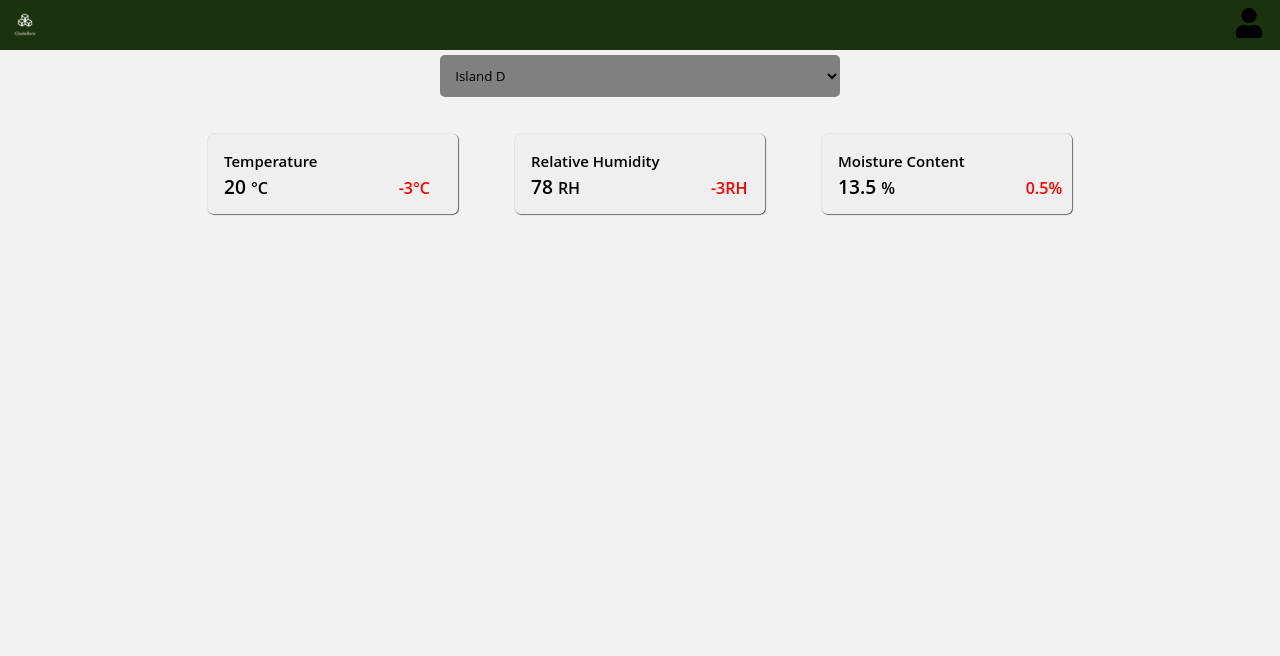
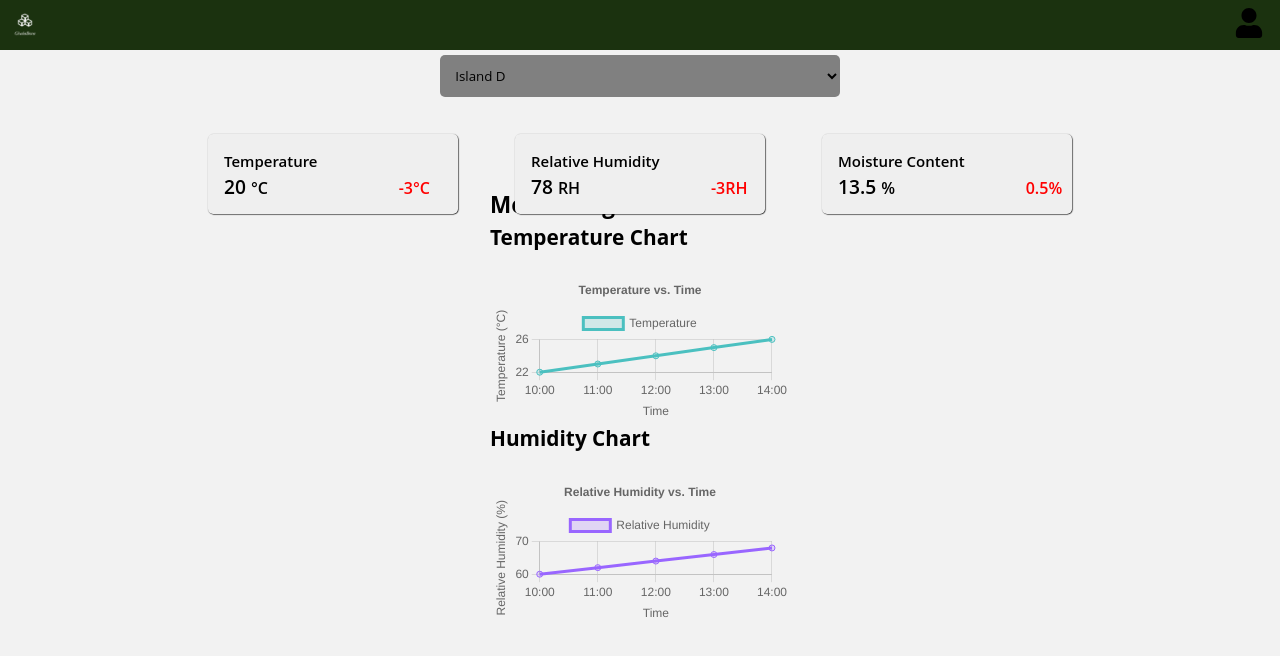
Before and after one commit to J-Thumi/ghalaBora, a React (Vite) app: page /home in a window 1280 px wide. Shown: the top 656 px of the page. Built offline with nearby package versions, Linux system fonts and the light colour scheme.

Commit message:
Add charts code

```diff
--- a/package.json
+++ b/package.json
@@ -11,8 +11,11 @@
   },
   "dependencies": {
     "@ant-design/icons": "^5.3.7",
+    "chart.js": "^4.4.3",
     "framer-motion": "^11.2.11",
+    "prop-types": "^15.8.1",
     "react": "^18.3.1",
+    "react-chartjs-2": "^5.2.0",
     "react-dom": "^18.3.1",
     "react-icons": "^5.2.1",
     "react-router-dom": "^6.23.1"
--- a/src/components/dashboard/charts.jsx
+++ b/src/components/dashboard/charts.jsx
@@ -1,9 +1,141 @@
 
+import PropTypes from 'prop-types';
+import { Line } from 'react-chartjs-2';
+import { Chart as ChartJS, CategoryScale, LinearScale, PointElement, LineElement, Title, Tooltip, Legend } from 'chart.js';
+
+// Register the required components
+ChartJS.register(CategoryScale, LinearScale, PointElement, LineElement, Title, Tooltip, Legend);
+
+const TemperatureChart = ({ data }) => {
+  const chartData = {
+    labels: data.map(d => d.time), // Extract the time from the data
+    datasets: [
+      {
+        label: 'Temperature',
+        data: data.map(d => d.temperature), // Extract the temperature from the data
+        fill: false,
+        backgroundColor: 'rgba(75,192,192,0.2)',
+        borderColor: 'rgba(75,192,192,1)',
+      },
+    ],
+  };
+
+  const options = {
+    responsive: true,
+    plugins: {
+      legend: {
+        display: true,
+        position: 'top',
+      },
+      title: {
+        display: true,
+        text: 'Temperature vs. Time',
+      },
+    },
+    scales: {
+      x: {
+        title: {
+          display: true,
+          text: 'Time',
+        },
+      },
+      y: {
+        title: {
+          display: true,
+          text: 'Temperature (°C)',
+        },
+      },
+    },
+  };
+
+  return <Line data={chartData} options={options} />;
+};
+
+TemperatureChart.propTypes = {
+  data: PropTypes.arrayOf(
+    PropTypes.shape({
+      time: PropTypes.string.isRequired,
+      temperature: PropTypes.number.isRequired,
+    })
+  ).isRequired,
+};
+
+const HumidityChart = ({ data }) => {
+  const chartData = {
+    labels: data.map(d => d.time), // Extract the time from the data
+    datasets: [
+      {
+        label: 'Relative Humidity',
+        data: data.map(d => d.humidity), // Extract the humidity from the data
+        fill: false,
+        backgroundColor: 'rgba(153,102,255,0.2)',
+        borderColor: 'rgba(153,102,255,1)',
+      },
+    ],
+  };
+
+  const options = {
+    responsive: true,
+    plugins: {
+      legend: {
+        display: true,
+        position: 'top',
+      },
+      title: {
+        display: true,
+        text: 'Relative Humidity vs. Time',
+      },
+    },
+    scales: {
+      x: {
+        title: {
+          display: true,
+          text: 'Time',
+        },
+      },
+      y: {
+        title: {
+          display: true,
+          text: 'Relative Humidity (%)',
+        },
+      },
+    },
+  };
+
+  return <Line data={chartData} options={options} />;
+};
+
+HumidityChart.propTypes = {
+  data: PropTypes.arrayOf(
+    PropTypes.shape({
+      time: PropTypes.string.isRequired,
+      humidity: PropTypes.number.isRequired,
+    })
+  ).isRequired,
+};
 
 const ChartsComponent = () => {
+  const data = [
+    { time: '10:00', temperature: 22, humidity: 60 },
+    { time: '11:00', temperature: 23, humidity: 62 },
+    { time: '12:00', temperature: 24, humidity: 64 },
+    { time: '13:00', temperature: 25, humidity: 66 },
+    { time: '14:00', temperature: 26, humidity: 68 },
+  ];
+
   return (
-    <div>charts</div>
-  )
-}
+    <div>
+      <h1>Monitoring Dashboard</h1>
+      <div>
+        <h2>Temperature Chart</h2>
+        <TemperatureChart data={data} />
+      </div>
+      <div>
+        <h2>Humidity Chart</h2>
+        <HumidityChart data={data} />
+      </div>
+    </div>
+  );
+};
 
-export default ChartsComponent
+export default ChartsComponent;
```
Also changed, not shown: 1 other file (tests, documents, lock files or other folders).
